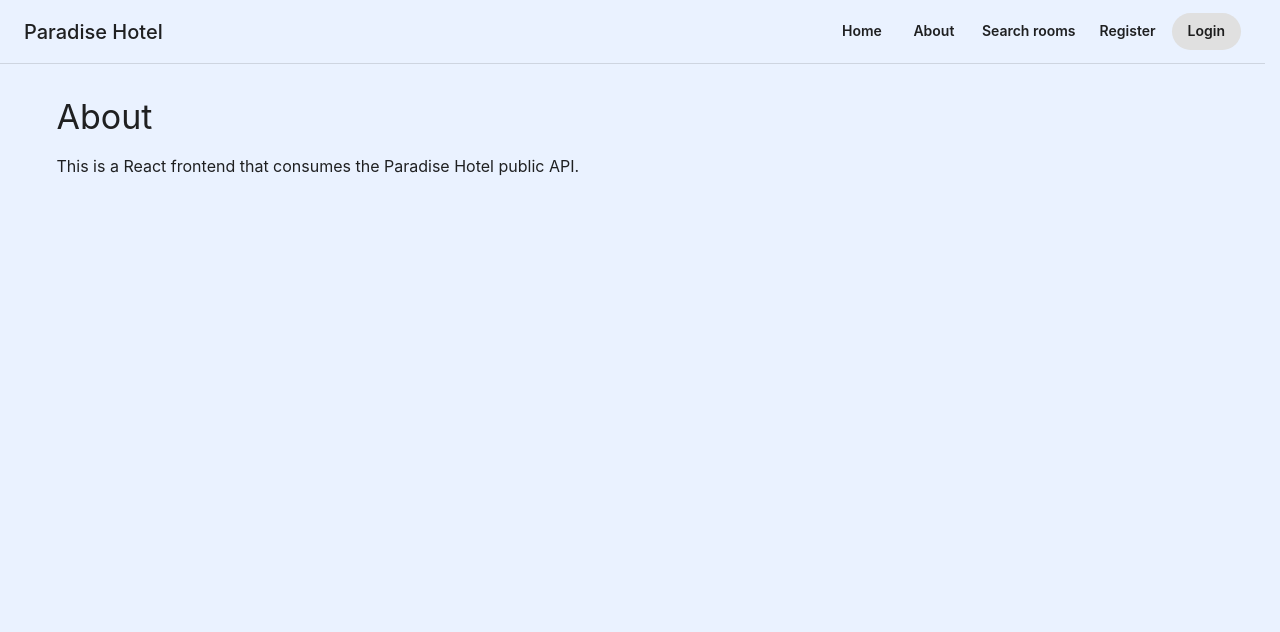
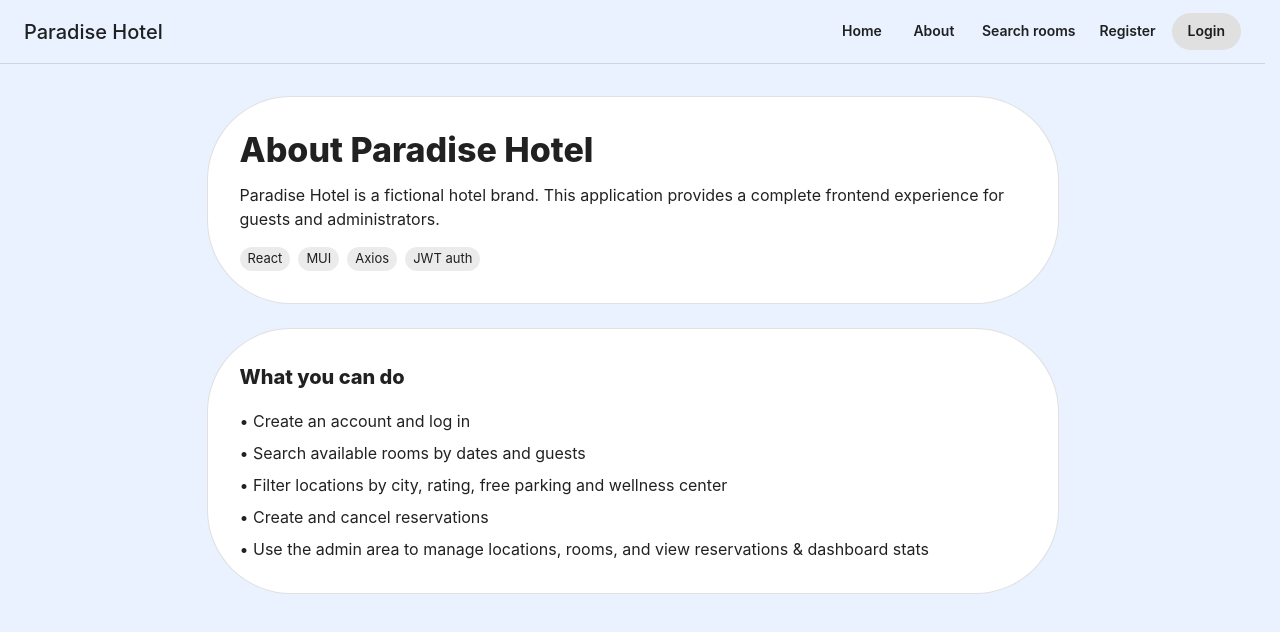
Before and after one commit to Pihtolvan/WebProgrammingFinalProject, a React (Vite) app in the folder paradise-hotel-fe/: page /about in a window 1280 px wide. Shown: the top 632 px of the page. Built offline with nearby package versions, Linux system fonts and the light colour scheme.

Commit message:
chaged homepage and aboutpage design/content

```diff
--- a/paradise-hotel-fe/src/pages/AboutPage.jsx
+++ b/paradise-hotel-fe/src/pages/AboutPage.jsx
@@ -1,15 +1,58 @@
 import PageContainer from '../components/PageContainer.jsx'
 import Typography from '@mui/material/Typography'
 import Stack from '@mui/material/Stack'
+import Paper from '@mui/material/Paper'
+import Chip from '@mui/material/Chip'
+import Box from '@mui/material/Box'
 
 export default function AboutPage() {
   return (
-    <PageContainer>
-      <Stack spacing={2}>
-        <Typography variant='h4'>About</Typography>
-        <Typography>
-          This is a React frontend that consumes the Paradise Hotel public API.
-        </Typography>
+    <PageContainer maxWidth='md'>
+      <Stack spacing={3}>
+        <Paper variant='outlined' sx={{ p: { xs: 3, sm: 4 }, borderRadius: 6 }}>
+          <Stack spacing={1.5}>
+            <Typography variant='h4' sx={{ fontWeight: 800 }}>
+              About Paradise Hotel
+            </Typography>
+            <Typography color='text.secondary'>
+              Paradise Hotel is a fictional hotel brand.
+              This application provides a complete frontend experience for guests and administrators.
+            </Typography>
+
+            <Stack direction='row' spacing={1} sx={{ flexWrap: 'wrap', pt: 0.5 }}>
+              <Chip size='small' label='React' />
+              <Chip size='small' label='MUI' />
+              <Chip size='small' label='Axios' />
+              <Chip size='small' label='JWT auth' />
+            </Stack>
+          </Stack>
+        </Paper>
+
+        <Paper variant='outlined' sx={{ p: { xs: 3, sm: 4 }, borderRadius: 6 }}>
+          <Stack spacing={2}>
+            <Typography variant='h6' sx={{ fontWeight: 800 }}>
+              What you can do
+            </Typography>
+
+            <Stack spacing={1}>
+              <Typography>
+                • Create an account and log in
+              </Typography>
+              <Typography>
+                • Search available rooms by dates and guests
+              </Typography>
+              <Typography>
+                • Filter locations by city, rating, free parking and wellness center
+              </Typography>
+              <Typography>
+                • Create and cancel reservations
+              </Typography>
+              <Typography>
+                • Use the admin area to manage locations, rooms, and view reservations & dashboard stats
+              </Typography>
+            </Stack>
+          </Stack>
+        </Paper>
       </Stack>
     </PageContainer>
   )
--- a/paradise-hotel-fe/src/pages/HomePage.jsx
+++ b/paradise-hotel-fe/src/pages/HomePage.jsx
@@ -1,21 +1,142 @@
 import PageContainer from '../components/PageContainer.jsx'
+import { api } from '../api/api.js'
+import { Link as RouterLink } from 'react-router-dom'
+import { useEffect, useState } from 'react'
+
 import Typography from '@mui/material/Typography'
 import Button from '@mui/material/Button'
 import Stack from '@mui/material/Stack'
-import { Link as RouterLink } from 'react-router-dom'
+import Paper from '@mui/material/Paper'
+import Grid from '@mui/material/Grid'
+import Chip from '@mui/material/Chip'
+import Alert from '@mui/material/Alert'
+import Box from '@mui/material/Box'
+
 
 export default function HomePage() {
+  const [loading, setLoading] = useState(true)
+  const [error, setError] = useState('')
+  const [featured, setFeatured] = useState([])
+
+  useEffect(() => {
+    const load = async () => {
+      setError('')
+      setLoading(true)
+      try {
+        const res = await api.get('/locations')
+        const locations = res.data.locations ?? []
+        const top = [...locations].sort((a, b) => (b.rating ?? 0) - (a.rating ?? 0)).slice(0, 4)
+        setFeatured(top)
+      } catch (err) {
+        setError(err.response?.data?.message ?? 'Failed to load locations.')
+      } finally {
+        setLoading(false)
+      }
+    }
+    load()
+  }, [])
+
   return (
     <PageContainer>
-      <Stack spacing={2}>
-        <Typography variant='h3'>Paradise Hotel</Typography>
-        <Typography color='text.secondary'>
-          Find the perfect room and book in minutes.
-        </Typography>
+      <Stack spacing={3}>
+        <Paper
+          variant='outlined'
+          sx={{
+            p: { xs: 3, sm: 4 },
+            borderRadius: 6,
+            background: 'linear-gradient(135deg, rgba(47,111,237,0.10) 0%, rgba(0,163,180,0.08) 100%)'
+          }}
+        >
+          <Stack spacing={2} sx={{ maxWidth: 720 }}>
+            <Typography variant='h3' sx={{ fontWeight: 800, letterSpacing: -0.5 }}>
+              Paradise Hotel
+            </Typography>
 
-        <Button component={RouterLink} to='/search' variant='contained'>
-          Search rooms
-        </Button>
+            <Typography color='text.secondary' sx={{ fontSize: { xs: 16, sm: 18 } }}>
+              Find top-rated locations and book your stay in minutes.
+            </Typography>
+
+            <Stack direction='row' spacing={1.5} sx={{ flexWrap: 'wrap' }}>
+              <Button component={RouterLink} to='/search' variant='contained'>
+                Search rooms
+              </Button>
+              <Button component={RouterLink} to='/about' variant='outlined'>
+                About
+              </Button>
+            </Stack>
+
+            <Stack direction='row' spacing={1} sx={{ flexWrap: 'wrap', pt: 0.5 }}>
+              <Chip label='Fast booking' size='small' />
+              <Chip label='Free parking' size='small' />
+              <Chip label='Wellness center' size='small' />
+            </Stack>
+          </Stack>
+        </Paper>
+
+        <Box sx={{ textAlign: 'center' }}>
+          <Typography variant='h5' sx={{ fontWeight: 800 }}>
+            Featured locations
+          </Typography>
+          <Typography color='text.secondary'>
+            Some of our top-rated hotels.
+          </Typography>
+        </Box>
+
+        {error ? <Alert severity='warning'>{error}</Alert> : null}
+
+        {loading ? (
+          <Typography color='text.secondary'>Loading…</Typography>
+        ) : (
+          <Box
+            sx={{
+              display: 'grid',
+              gap: 2,
+              gridTemplateColumns: 'repeat(auto-fit, minmax(240px, 1fr))'
+            }}
+          >
+            {featured.map((loc) => (
+              <Paper key={loc.id} variant='outlined' sx={{ p: 2.5, borderRadius: 4 }}>
+                <Stack spacing={1.25}>
+                  <Stack direction='row' sx={{ alignItems: 'center', justifyContent: 'space-between', gap: 2 }}>
+                    <Box sx={{ textAlign: 'left' }}>
+                      <Typography variant='h6' sx={{ lineHeight: 1.2 }}>
+                        {loc.name}
+                      </Typography>
+                      <Typography color='text.secondary'>{loc.city}</Typography>
+                    </Box>
+
+                    <Chip label={`★ ${loc.rating?.toFixed?.(1) ?? loc.rating ?? '—'}`} color='primary' variant='outlined' />
+                  </Stack>
+
+                  <Stack direction='row' spacing={1} sx={{ flexWrap: 'wrap' }}>
+                    {loc.hasFreeParking ? <Chip size='small' label='Free parking' /> : null}
+                    {loc.hasWellnessCenter ? <Chip size='small' label='Wellness center' /> : null}
+                  </Stack>
+
+                  <Typography color='text.secondary'>{loc.address}</Typography>
+
+                  <Button component={RouterLink} to='/search' variant='contained' sx={{ alignSelf: 'flex-start' }}>
+                    Search rooms
+                  </Button>
+                </Stack>
+              </Paper>
+            ))}
+          </Box>
+        )}
+
+        <Paper variant='outlined' sx={{ p: { xs: 2.5, sm: 3 }, borderRadius: 6 }}>
+          <Stack direction='row' sx={{ alignItems: 'center', justifyContent: 'space-between', gap: 2, flexWrap: 'wrap' }}>
+            <Stack spacing={0.5}>
+              <Typography variant='h6' sx={{ fontWeight: 800 }}>
+                Ready to book your stay?
+              </Typography>
+              <Typography color='text.secondary'>Check availability for your dates.</Typography>
+            </Stack>
+            <Button component={RouterLink} to='/search' variant='contained'>
+              Search available rooms
+            </Button>
+          </Stack>
+        </Paper>
       </Stack>
     </PageContainer>
   )
```
